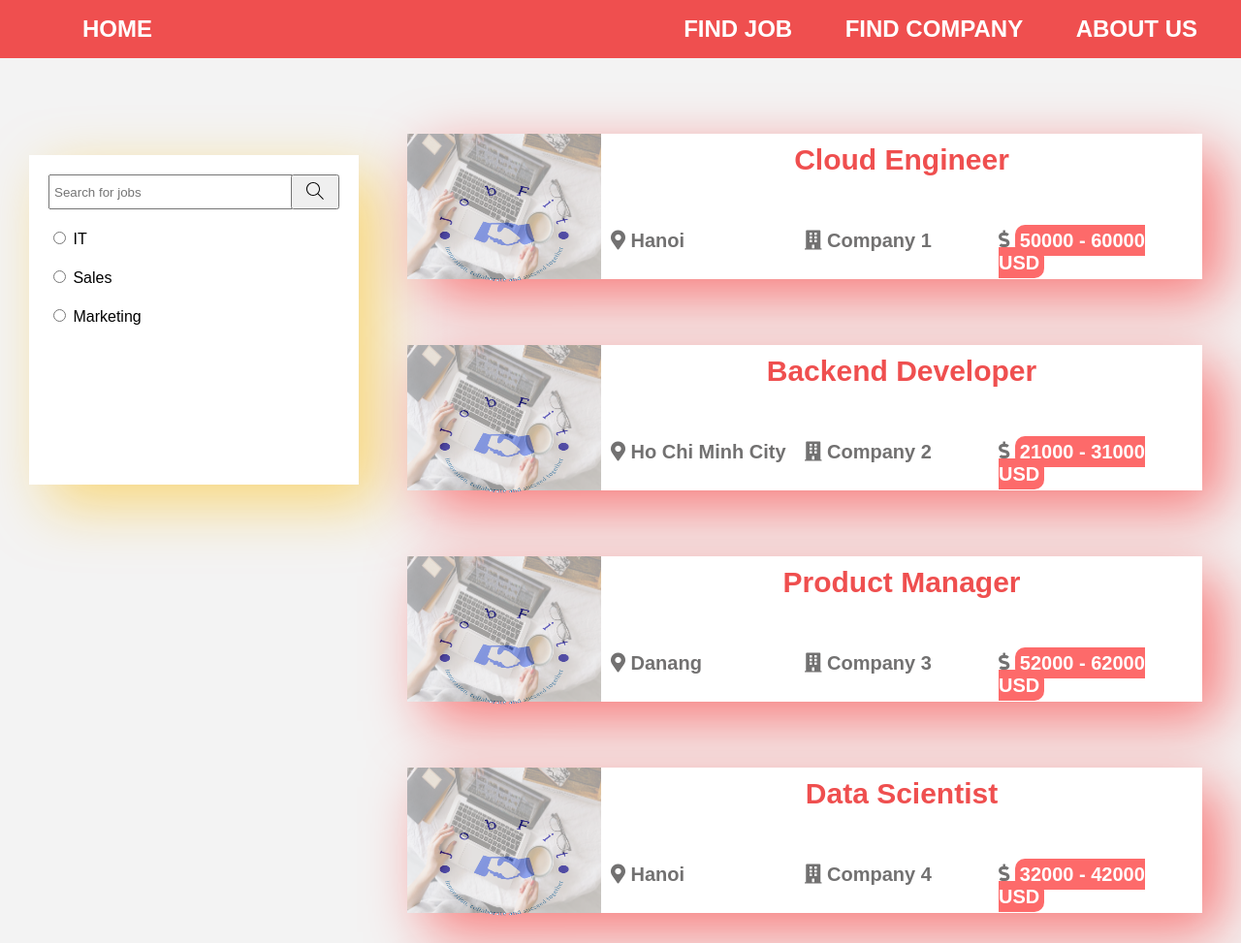
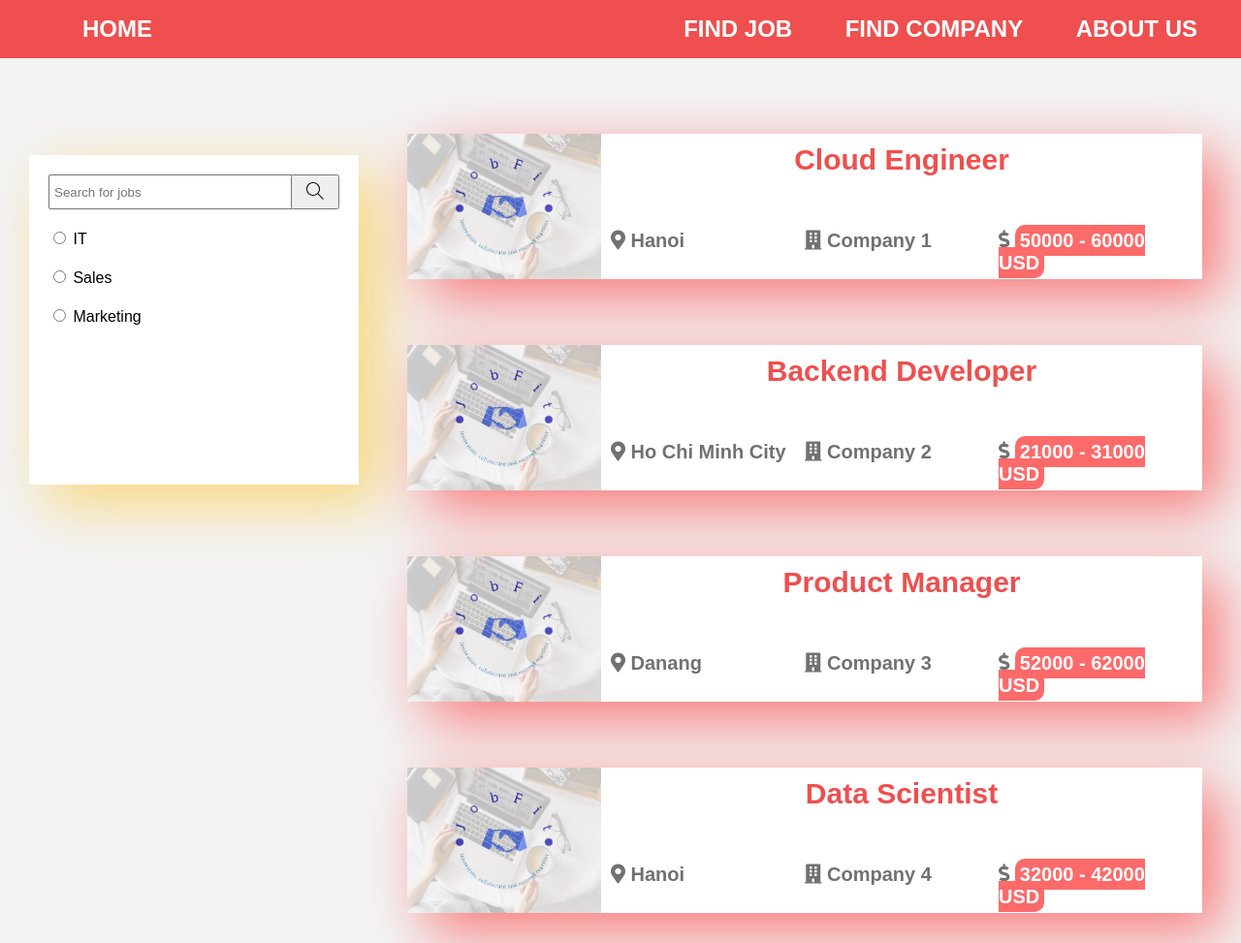
Before and after one commit to trunghieu1206/job-portal-frontend, a plain HTML site: page src/jobslist.html in a window 1280 px wide. Shown: the top 973 px of the page at 97% size. Drawn offline with Linux system fonts and the light colour scheme.

Commit message:
fixed job logo not aligned

```diff
--- a/src/jobslist.html
+++ b/src/jobslist.html
@@ -55,9 +55,11 @@
             <a href="/jobs/1.html">
                 <div class="job js-job">
                     <div class="logo">
-                        <img class="background" src="images/job_logo.jpg" alt="">
+                        <!--
                         <img class="top" src="images/company_logo.png" alt="">
+                        -->
                     </div>
+                    <img class="background" src="images/job_logo.jpg" alt="">
 
                     <div class="contents">
                         <div class="job-title">
--- a/src/scripts/jobslist.js
+++ b/src/scripts/jobslist.js
@@ -1,4 +1,6 @@
 import { jobs } from "../data/jobs.js";
+
+renderJobsList('all');
 
 function renderJobsList(role) {
     let jobsListHTML = '';
@@ -11,9 +13,9 @@
         <a href="/jobdetails.html?id=${job.id}">
             <div class="job js-job">
                 <div class="logo">
-                    <img class="background" src="images/job_logo.jpg" alt="">
-                    <img class="top" src="images/company_logo.png" alt="">
+
                 </div>
+                <img class="background" src="images/job_logo.jpg" alt="">
 
                 <div class="contents">
                     <div class="job-title">
@@ -40,8 +42,6 @@
     document.querySelector(".js-job-list").innerHTML = jobsListHTML;
 }
 
-renderJobsList('all');
-
 document.querySelectorAll('.js-role').forEach((radioButton) => {
     radioButton.addEventListener('click', () => {
         const role = radioButton.dataset.role;
--- a/src/styles/pages/jobslist.css
+++ b/src/styles/pages/jobslist.css
@@ -2,7 +2,6 @@
     padding: 50px 40px 40px 30px;
     display: flex;
 }
-
 
 .body .filter,
 .job-list {
--- a/src/styles/shared/jobs.css
+++ b/src/styles/shared/jobs.css
@@ -13,23 +13,18 @@
 }
 
 .logo {
+    background-image: url("../../images/company_logo.png");
+    background-size: 150px;
+    background-repeat: no-repeat;
+    background-position: center;
     width: 200px;
+    opacity: 1;
 }
 
-.logo .background {
-    height: 100%;
-    width: 100%;
-    opacity: 0.4;
-    text-align: center;
-    position: relative;
-}
-
-.logo .top {
-    width: 100%;
-    height: 100%;
-    opacity: 1;
-    z-index: 1;
-    margin-top: -200px;
+.job .background {
+    width: 200px;
+    margin-left: -200px;
+    opacity: 0.25;
 }
 
 .contents {
```
Also changed, not shown: src/index.html (+2 -2 lines), src/scripts/main.js (+5 -3 lines).
